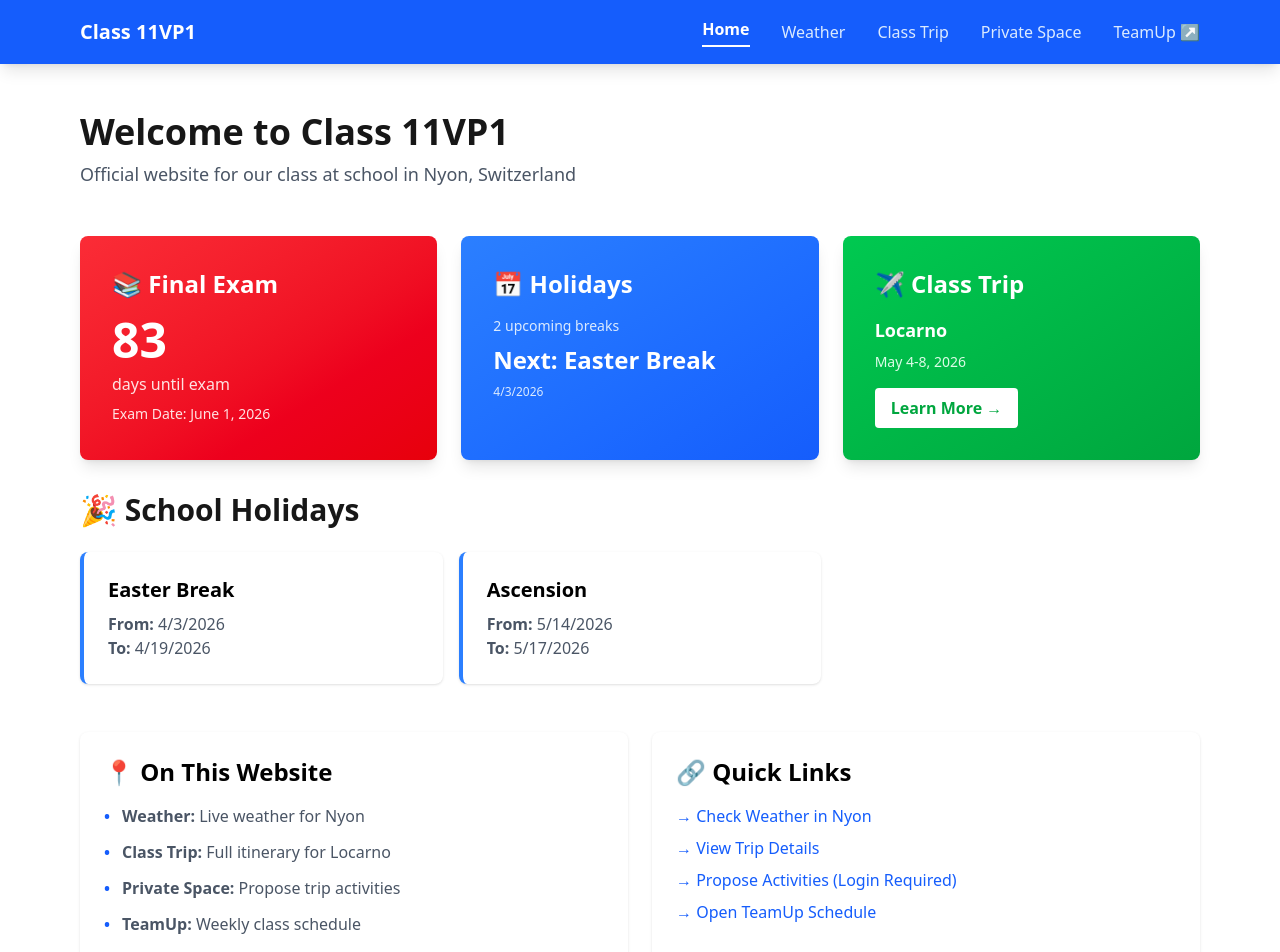
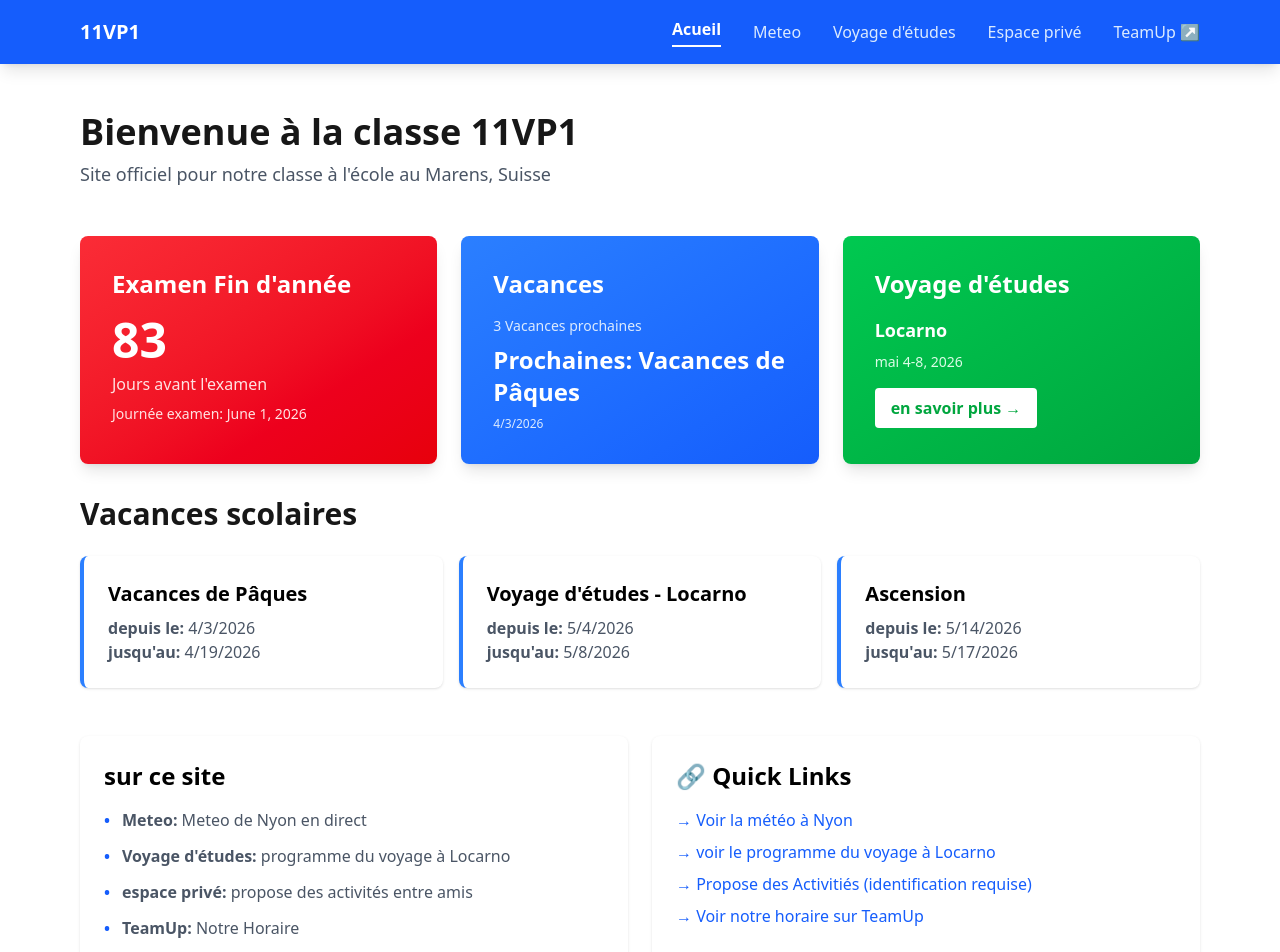
Before and after one commit to albertodicaprio/site11vp1-nextjs, a Next.js app: page / in a window 1280 px wide. Shown: the top 952 px of the page. Built offline with nearby package versions, Linux system fonts and the light colour scheme.

Commit message:
a bit of translating

```diff
--- a/app/layout.tsx
+++ b/app/layout.tsx
@@ -14,8 +14,8 @@ const geistMono = Geist_Mono({
 });
 
 export const metadata: Metadata = {
-  title: "Class 11VP1 - School Website",
-  description: "Official website for class 11VP1",
+  title: "11vp1 - Site officiel de la classe",
+  description: "Notre site pour la 11vp1 - événements, horaires, et plus encore!",
 };
 
 export default function RootLayout({
@@ -34,7 +34,7 @@ export default function RootLayout({
         </main>
         <footer className="bg-gray-800 text-white py-4 mt-16">
           <div className="max-w-6xl mx-auto px-4 text-center">
-            <p>&copy; 2026 Class 11VP1. All rights reserved.</p>
+            <p>&copy; 2026 Classe 11VP1, tous droits réservés.</p>
           </div>
         </footer>
       </body>
--- a/app/page.tsx
+++ b/app/page.tsx
@@ -9,50 +9,50 @@ export default function Home() {
   return (
     <div className="max-w-6xl mx-auto px-4 py-12">
       <div className="mb-12">
-        <h1 className="text-4xl font-bold mb-2">Welcome to Class 11VP1</h1>
-        <p className="text-gray-600 text-lg">Official website for our class at school in Nyon, Switzerland</p>
+        <h1 className="text-4xl font-bold mb-2">Bienvenue à la classe 11VP1</h1>
+        <p className="text-gray-600 text-lg">Site officiel pour notre classe à l'école au Marens, Suisse</p>
       </div>
 
       {/* Exam Countdown Card */}
       <div className="grid grid-cols-1 md:grid-cols-3 gap-6 mb-8">
         <div className="bg-gradient-to-br from-red-500 to-red-600 text-white p-8 rounded-lg shadow-lg">
-          <h2 className="text-2xl font-semibold mb-4">📚 {nextExam.name}</h2>
+          <h2 className="text-2xl font-semibold mb-4"> {nextExam.name}</h2>
           <p className="text-5xl font-bold mb-2">{daysUntilExam}</p>
-          <p className="text-red-100 mb-2">days until exam</p>
-          <p className="text-sm text-red-100">Exam Date: {new Date(nextExam.date).toLocaleDateString('en-US', { year: 'numeric', month: 'long', day: 'numeric' })}</p>
+          <p className="text-red-100 mb-2">Jours avant l'examen</p>
+          <p className="text-sm text-red-100">Journée examen: {new Date(nextExam.date).toLocaleDateString('en-US', { year: 'numeric', month: 'long', day: 'numeric' })}</p>
         </div>
 
         {/* Quick Stats */}
         <div className="bg-gradient-to-br from-blue-500 to-blue-600 text-white p-8 rounded-lg shadow-lg">
-          <h2 className="text-2xl font-semibold mb-4">📅 Holidays</h2>
-          <p className="text-sm text-blue-100 mb-2">{upcomingHolidays.length} upcoming breaks</p>
-          <p className="text-2xl font-bold mb-2">Next: {upcomingHolidays[0]?.name || 'N/A'}</p>
+          <h2 className="text-2xl font-semibold mb-4"> Vacances</h2>
+          <p className="text-sm text-blue-100 mb-2">{upcomingHolidays.length} Vacances prochaines</p>
+          <p className="text-2xl font-bold mb-2">Prochaines: {upcomingHolidays[0]?.name || 'N/A'}</p>
           <p className="text-xs text-blue-100">{upcomingHolidays[0] ? new Date(upcomingHolidays[0].startDate).toLocaleDateString() : ''}</p>
         </div>
 
         {/* Class Trip */}
         <div className="bg-gradient-to-br from-green-500 to-green-600 text-white p-8 rounded-lg shadow-lg">
-          <h2 className="text-2xl font-semibold mb-4">✈️ Class Trip</h2>
+          <h2 className="text-2xl font-semibold mb-4"> Voyage d'études</h2>
           <p className="text-lg font-bold mb-2">Locarno</p>
-          <p className="text-sm text-green-100 mb-4">May 4-8, 2026</p>
+          <p className="text-sm text-green-100 mb-4">mai 4-8, 2026</p>
           <Link href="/class-trip" className="inline-block bg-white text-green-600 px-4 py-2 rounded font-semibold hover:bg-green-50 transition-colors">
-            Learn More →
+            en savoir plus →
           </Link>
         </div>
       </div>
 
       {/* Holidays Section */}
       <div className="mb-12">
-        <h2 className="text-3xl font-bold mb-6">🎉 School Holidays</h2>
+        <h2 className="text-3xl font-bold mb-6">Vacances scolaires</h2>
         <div className="grid grid-cols-1 md:grid-cols-3 gap-4">
           {upcomingHolidays.map((holiday, idx) => (
             <div key={idx} className="bg-white p-6 rounded-lg shadow border-l-4 border-blue-500">
               <h3 className="text-xl font-semibold mb-2 text-black">{holiday.name}</h3>
               <p className="text-gray-600">
-                <strong>From:</strong> {new Date(holiday.startDate).toLocaleDateString()}
+                <strong>depuis le:</strong> {new Date(holiday.startDate).toLocaleDateString()}
               </p>
               <p className="text-gray-600">
-                <strong>To:</strong> {new Date(holiday.endDate).toLocaleDateString()}
+                <strong>jusqu'au:</strong> {new Date(holiday.endDate).toLocaleDateString()}
               </p>
             </div>
           ))}
@@ -62,23 +62,23 @@ export default function Home() {
       {/* Events Summary */}
       <div className="grid grid-cols-1 md:grid-cols-2 gap-6">
         <div className="bg-white p-6 rounded-lg shadow">
-          <h3 className="text-2xl font-semibold mb-4 text-black">📍 On This Website</h3>
+          <h3 className="text-2xl font-semibold mb-4 text-black">sur ce site</h3>
           <ul className="space-y-3 text-gray-600">
             <li className="flex items-start">
               <span className="text-blue-600 mr-3 font-bold">•</span>
-              <span><strong>Weather:</strong> Live weather for Nyon</span>
+              <span><strong>Meteo:</strong> Meteo de Nyon en direct</span>
             </li>
             <li className="flex items-start">
               <span className="text-blue-600 mr-3 font-bold">•</span>
-              <span><strong>Class Trip:</strong> Full itinerary for Locarno</span>
+              <span><strong>Voyage d'études:</strong> programme du voyage à Locarno</span>
             </li>
             <li className="flex items-start">
               <span className="text-blue-600 mr-3 font-bold">•</span>
-              <span><strong>Private Space:</strong> Propose trip activities</span>
+              <span><strong>espace privé:</strong> propose des activités entre amis</span>
             </li>
             <li className="flex items-start">
               <span className="text-blue-600 mr-3 font-bold">•</span>
-              <span><strong>TeamUp:</strong> Weekly class schedule</span>
+              <span><strong>TeamUp:</strong> Notre Horaire</span>
             </li>
           </ul>
         </div>
@@ -87,16 +87,16 @@ export default function Home() {
           <h3 className="text-2xl font-semibold mb-4 text-black">🔗 Quick Links</h3>
           <div className="space-y-2">
             <Link href="/weather" className="block text-blue-600 hover:text-blue-800 hover:underline">
-              → Check Weather in Nyon
+              → Voir la météo à Nyon
             </Link>
             <Link href="/class-trip" className="block text-blue-600 hover:text-blue-800 hover:underline">
-              → View Trip Details
+              → voir le programme du voyage à Locarno
             </Link>
             <Link href="/private" className="block text-blue-600 hover:text-blue-800 hover:underline">
-              → Propose Activities (Login Required)
+              → Propose des Activitiés (identification requise)
             </Link>
             <a href="https://teamup.com/ksed29ccbf360b6217" target="_blank" rel="noopener noreferrer" className="block text-blue-600 hover:text-blue-800 hover:underline">
-              → Open TeamUp Schedule
+              → Voir notre horaire sur TeamUp
             </a>
           </div>
         </div>
--- a/components/Navigation.tsx
+++ b/components/Navigation.tsx
@@ -10,10 +10,10 @@ export default function Navigation() {
   const pathname = usePathname();
 
   const navItems = [
-    { label: 'Home', href: '/' },
-    { label: 'Weather', href: '/weather' },
-    { label: 'Class Trip', href: '/class-trip' },
-    { label: 'Private Space', href: '/private' },
+    { label: 'Acueil', href: '/' },
+    { label: 'Meteo', href: '/weather' },
+    { label: 'Voyage d\'études', href: '/class-trip' },
+    { label: 'Espace privé', href: '/private' },
   ];
 
   const isActive = (href: string) => {
@@ -28,7 +28,7 @@ export default function Navigation() {
         <div className="flex justify-between items-center h-16">
           {/* Logo/Branding */}
           <Link href="/" className="text-xl font-bold">
-            Class 11VP1
+            11VP1
           </Link>
 
           {/* Desktop Navigation */}
@@ -37,11 +37,10 @@ export default function Navigation() {
               <Link
                 key={item.href}
                 href={item.href}
-                className={`${
-                  isActive(item.href)
-                    ? 'text-white font-semibold border-b-2 border-white pb-1'
-                    : 'text-blue-100 hover:text-white'
-                } transition-colors`}
+                className={`${isActive(item.href)
+                  ? 'text-white font-semibold border-b-2 border-white pb-1'
+                  : 'text-blue-100 hover:text-white'
+                  } transition-colors`}
               >
                 {item.label}
               </Link>
--- a/data/events.ts
+++ b/data/events.ts
@@ -19,7 +19,7 @@ export interface Exam {
 // Exam dates
 export const exams: Exam[] = [
   {
-    name: 'Final Exam',
+    name: 'Examen Fin d\'année',
     date: '2026-06-01',
     subject: 'All subjects',
   },
@@ -28,13 +28,13 @@ export const exams: Exam[] = [
 // School holidays and breaks
 export const holidays: Holiday[] = [
   {
-    name: 'Easter Break',
+    name: 'Vacances de Pâques',
     startDate: '2026-04-03',
     endDate: '2026-04-19',
     type: 'break',
   },
   {
-    name: 'Class Trip - Locarno',
+    name: 'Voyage d\'études - Locarno',
     startDate: '2026-05-04',
     endDate: '2026-05-08',
     type: 'break',
@@ -46,7 +46,7 @@ export const holidays: Holiday[] = [
     type: 'break',
   },
   {
-    name: 'Day Off',
+    name: 'Pentecôte',
     startDate: '2026-05-25',
     endDate: '2026-05-25',
     type: 'single-day',
```
Also changed, not shown: app/weather/page.tsx (+10 -10 lines).
